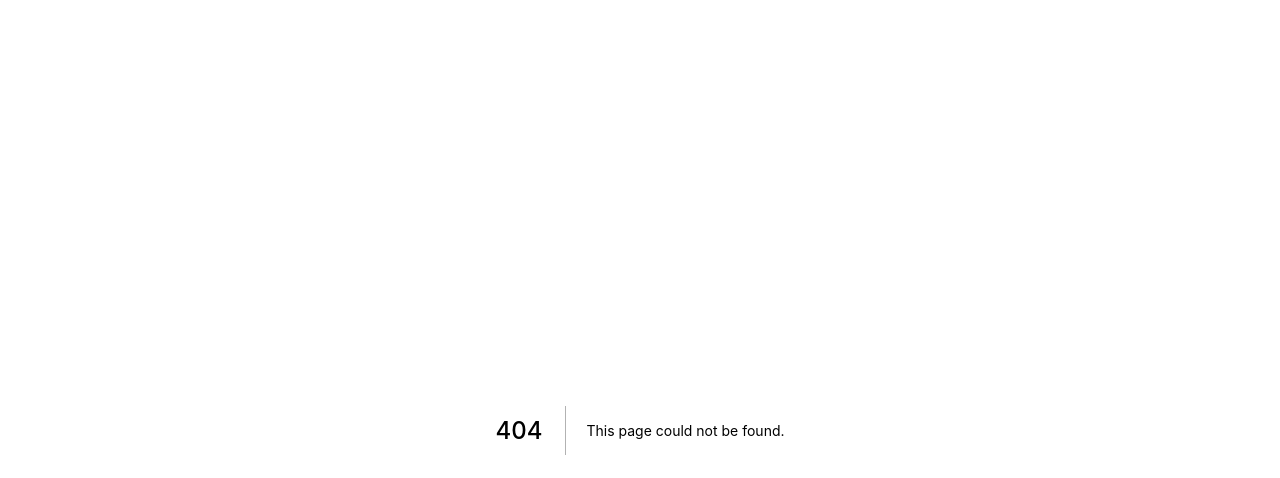
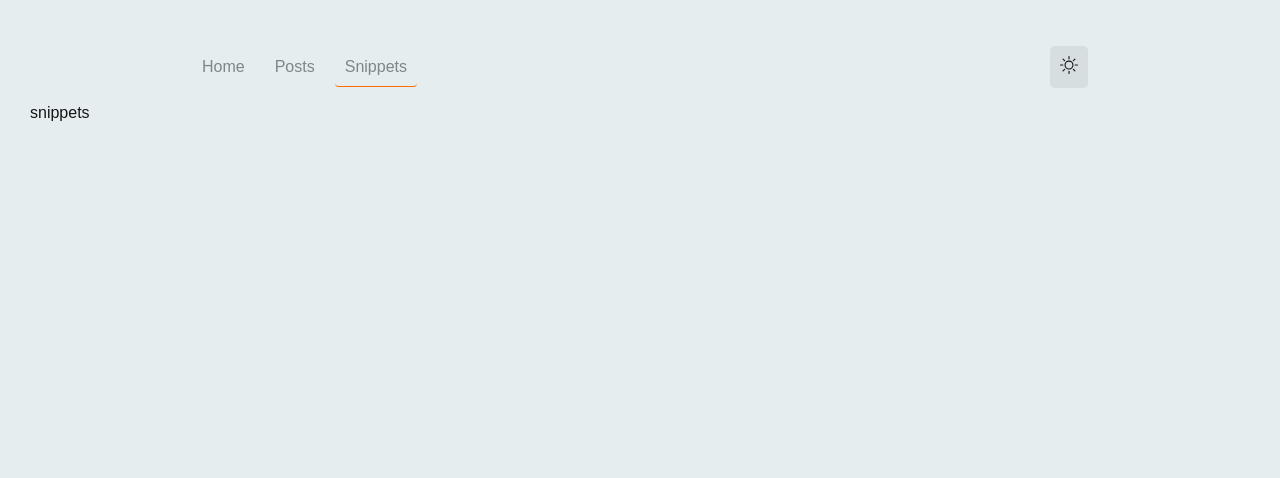
Before and after one commit to gathoni-k/Nxt-Blog, a Next.js app: page /snippets in a window 1280 px wide. Before the commit this address had no page. Shown: the top 478 px of the page. Built offline with nearby package versions, Linux system fonts and the light colour scheme.

Commit message:
Create theme toggler

```diff
--- a/components/Navbar/Navbar.js
+++ b/components/Navbar/Navbar.js
@@ -1,18 +1,15 @@
 import styles from "./navbar.module.css"
 import { BsMoon, BsSun } from "react-icons/bs";
 import HamburgerMenu from "./Hamburger";
-import { useState } from "react";
+import { useEffect, useState } from "react";
 import Link from "next/link";
 import ActiveLink from "../ActiveLink/ActiveLink";
+import ThemeToggler from "../ThemeToggler/ThemeToggler";
 export default function Navbar() {
     const [open, setopen] = useState(false)
-    const [theme, settheme] = useState("light")
+
     const handleClick = () => {
         setopen(!open);
-    }
-    const switchTheme = () => {
-
-        settheme((theme == "dark")?"light":"dark")
     }
   return (
     <>
@@ -31,9 +28,7 @@ export default function Navbar() {
                 <a className={styles.sidelinks}>Snippets</a>
                 </ActiveLink>
             </ul>
-            <ul className={styles.theme} onClick={switchTheme}>
-                {theme== "light"?<BsSun className={styles.themeicon}/>:<BsMoon className={styles.themeicon}/>}
-            </ul>
+            <ThemeToggler/>
         </div>
         <div className={open?styles.sidenav:styles.sidenavClosed}>
         <ul className={styles.sideitems}>
--- a/components/Navbar/navbar.module.css
+++ b/components/Navbar/navbar.module.css
@@ -88,5 +88,5 @@
 }
 
 .active {
-    border-bottom: 1px solid #7D8688;
+    border-bottom: 1px solid var(--color-text-secondary);
 }
--- a/components/StaticCodeSnippet/CodeSnippet.js
+++ b/components/StaticCodeSnippet/CodeSnippet.js
@@ -1,5 +1,5 @@
 import Highlight, { defaultProps } from 'prism-react-renderer'
-import vsDark from 'prism-react-renderer/themes/nightOwl';
+import vsDark from 'prism-react-renderer/themes/vsDark';
 const CodeSnippet =  ({ children }) => {
   // Pull the className
   const language = children.props.className?.replace("language-", "").trim();
@@ -13,7 +13,7 @@ const CodeSnippet =  ({ children }) => {
       {({ className, style, tokens, getLineProps, getTokenProps }) => (
         <div style={{width: "75vw"}}>
         <pre className={className} style={{ ...style, padding: "2rem", overflowX: "auto", borderRadius: "6px",
-        backgroundColor: "#112340", border: "1px solid #c9cdcd" }}>
+        backgroundColor: "#1E262F" }}>
           {tokens.slice(0, -1).map((line, index) => {
             const lineProps = getLineProps({ line, key: index })
             return (
--- /dev/null
+++ b/components/StaticCodeSnippet/codesnippet.module.css
@@ -0,0 +1,5 @@
+.codesnippetcontainer {
+    width: 75vw;
+    padding: 0;
+    margin: 0;
+}
--- /dev/null
+++ b/components/ThemeToggler/ThemeToggler.js
@@ -0,0 +1,48 @@
+import React, { useEffect, useState } from 'react'
+import HamburgerMenu from '../Navbar/Hamburger'
+import { BsMoon, BsSun } from "react-icons/bs";
+import styles from "../Navbar/navbar.module.css"
+
+export default function ThemeToggler() {
+      const [theme, settheme] = useState(null)
+      const handleToggle = () => {
+        const newTheme = theme ==="light"?"dark":"light"
+        settheme(newTheme)
+        storeUserSetPreference(newTheme)
+        document.body.dataset.theme = theme
+      }
+      const storeUserSetPreference = (pref) => {
+        localStorage.setItem("theme", pref);
+      };
+      const getUserSetPreference = () => {
+        return localStorage.getItem("theme");
+      };
+      const getMediaQueryPreference = () => {
+        const mediaQuery = "(prefers-color-scheme: dark)";
+        const mql = window.matchMedia(mediaQuery);
+        const hasPreference = typeof mql.matches === "boolean";
+        if (hasPreference) {
+          return mql.matches ? "dark" : "light";
+        }
+      };
+    useEffect(() => {
+        const userSetPreference = getUserSetPreference();
+        const mediaQueryPreference = getMediaQueryPreference();
+
+        if(userSetPreference) {
+            settheme(userSetPreference)
+        } else {
+            settheme(mediaQueryPreference)
+        }
+
+    }, [theme])
+
+
+  return (
+    <>
+        <ul className={styles.theme} onClick={handleToggle}>
+            {theme=== "light"?<BsSun className={styles.themeicon}/>:<BsMoon className={styles.themeicon}/>}
+        </ul>
+    </>
+  )
+}
--- /dev/null
+++ b/components/ThemeToggler/themetoggler.module.css
@@ -0,0 +1,4 @@
+.menuicon {
+    padding: 1rem;
+    cursor: pointer;
+}
--- /dev/null
+++ b/pages/snippets.js
@@ -0,0 +1,11 @@
+import React from 'react'
+import Navbar from '../components/Navbar/Navbar'
+
+export default function snippets() {
+  return (
+    <div>
+        <Navbar/>
+        snippets
+    </div>
+  )
+}
--- a/styles/Home.module.css
+++ b/styles/Home.module.css
@@ -11,13 +11,13 @@
 }
 .title {
     font-size: 3.8rem;
-    color: #131616;
+    color: var(--color-text-primary);
 }
 .date {
-    color: #84716B;
+    color: var(--color-text-secondary);
 }
 .category {
     font-family: monospace;
     font-size: 1.6rem;
-    color: #84716B;
+    color: var(--color-text-secondary);
 }
--- a/styles/globals.css
+++ b/styles/globals.css
@@ -3,12 +3,30 @@ html{
   font-size: 62.5%;
 }
 body {
+  --color-text-primary: #131616;
+  --color-text-secondary: #ff6b00;
+  --color-bg-primary: #E6EDEE;
+  --color-bg-secondary: #7d86881c;
   padding: 3rem;
   margin: 0;
   font-size: 1.6rem;
-  background-color: #E6EDEE;
-font-family: 'Source Sans Pro', sans-serif;
-/* Main Primary */
+  font-family: 'Source Sans Pro', sans-serif;
+  background: var(--color-bg-primary);
+  color: var(--color-text-primary);
+  font-family: sans-serif;
+  transition: background 0.25s ease-in-out;
+}
+body[data-theme="light"] {
+  --color-text-primary: #131616;
+  --color-text-secondary: #ff6b00;
+  --color-bg-primary: #E6EDEE;
+  --color-bg-secondary: #7d86881c;
+}
 
-color: #131616;
+body[data-theme="dark"] {
+  --color-text-primary: #F2F5F7;
+  --color-text-special-primary: #7D8688;
+  --color-text-secondary: #ff6b00;
+  --color-bg-primary: #0E141B;
+  --color-bg-secondary: #1E262F;
 }
```
Also changed, not shown: components/ArticleCard/articlecard.module.css (+6 -9 lines).
